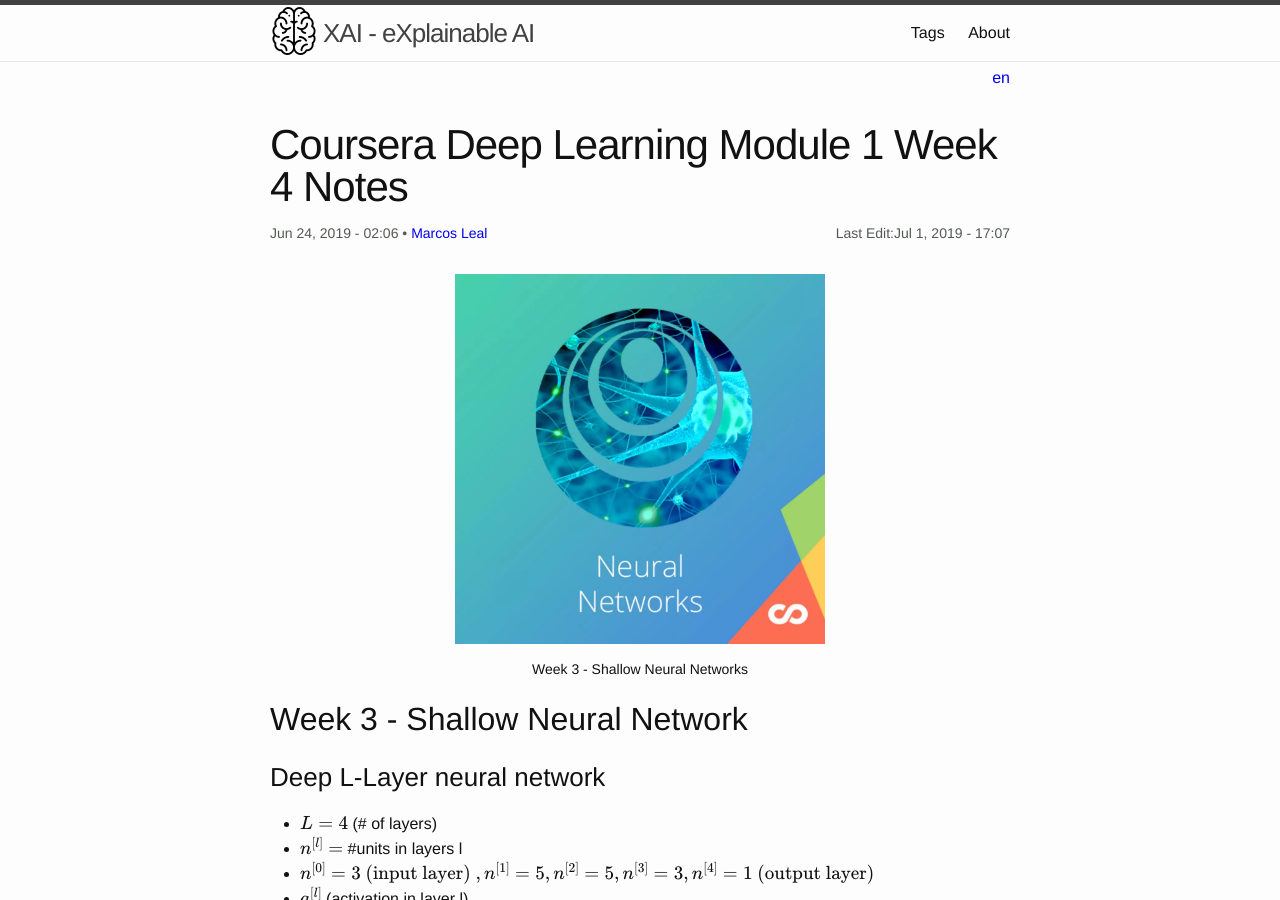
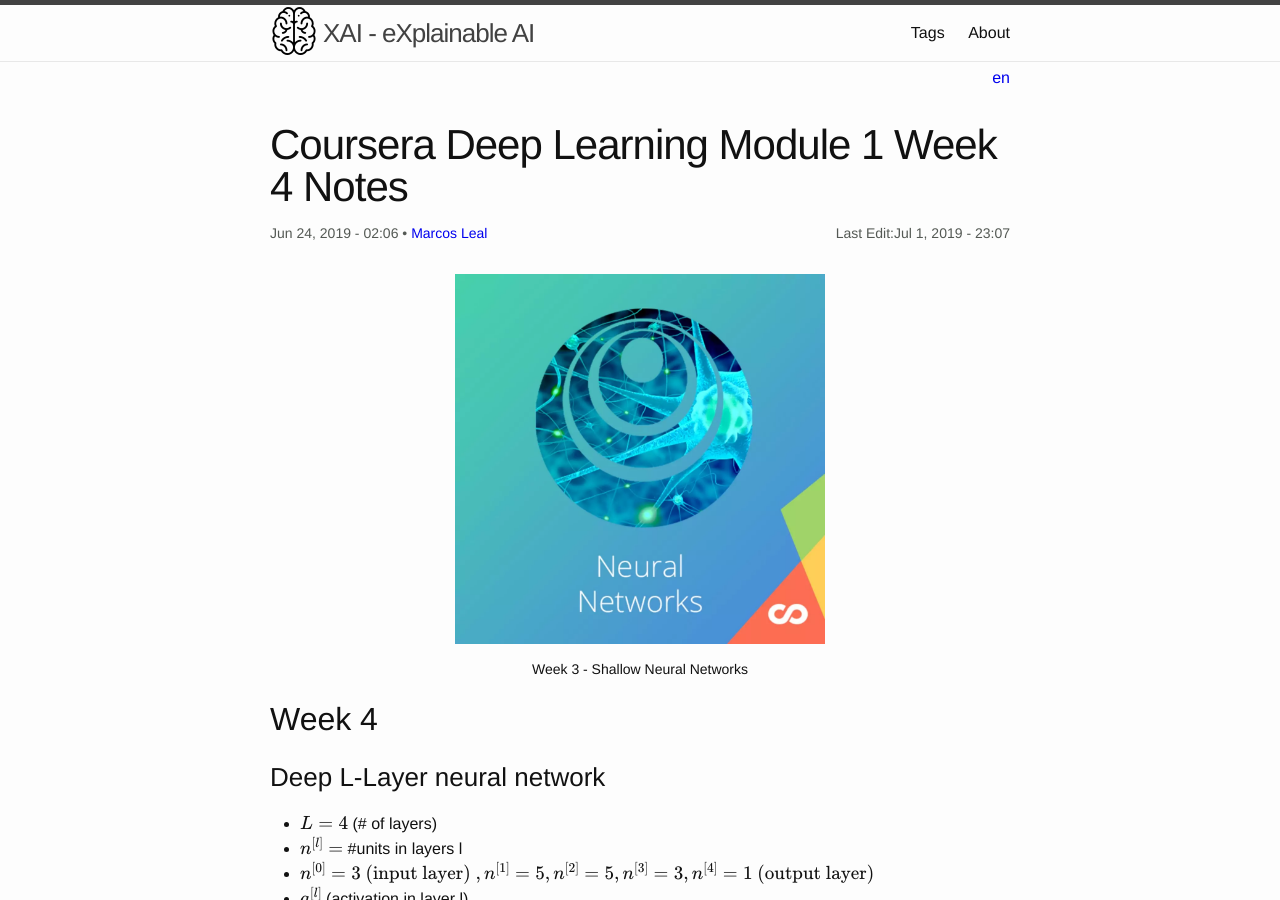
Before and after one commit to marcossilva/marcossilva.github.io, a Jekyll site: the page built from _posts/en/2019-06-24-coursera-deep-learning-notes-module-1-week-4.md, in a window 1280 px wide and 900 px high. Built offline with Jekyll 4.4.1, drawn with Linux system fonts in a browser that asks for light colours; formulas are drawn with MathJax 3.

Commit message:
Coursera Deep Learning Course One Done

```diff
--- a/_posts/en/2019-06-24-coursera-deep-learning-notes-module-1-week-4.md
+++ b/_posts/en/2019-06-24-coursera-deep-learning-notes-module-1-week-4.md
@@ -6,14 +6,14 @@ lang: en
 categories: en
 tags: deep-learning lecture-notes coursera
 datePublished: 2019-06-24T02:25:00-03:00
-dateModified: 2019-07-01T17:57:00-03:00
+dateModified: 2019-07-01T23:21:00-03:00
 description: Notes of the first Coursera module, week 4 in the deeplearning.ai specialization
 image: /assets/Course1-1.png
 ---
 
 {% include figure.html filename="Course1-1" extension="jpeg" alt="logo of deeplearning.ai neural networks course" title="Neural Network Deeplearning.ai Logo" caption="Week 3 - Shallow Neural Networks" width="50%" %}
 
-## Week 3 - Shallow Neural Network
+## Week 4
 <script type="text/x-mathjax-config">
 MathJax.Hub.Config({
   tex2jax: {inlineMath: [['$','$'], ['\\(','\\)']]},
```
Also changed, not shown: 2 other files.
